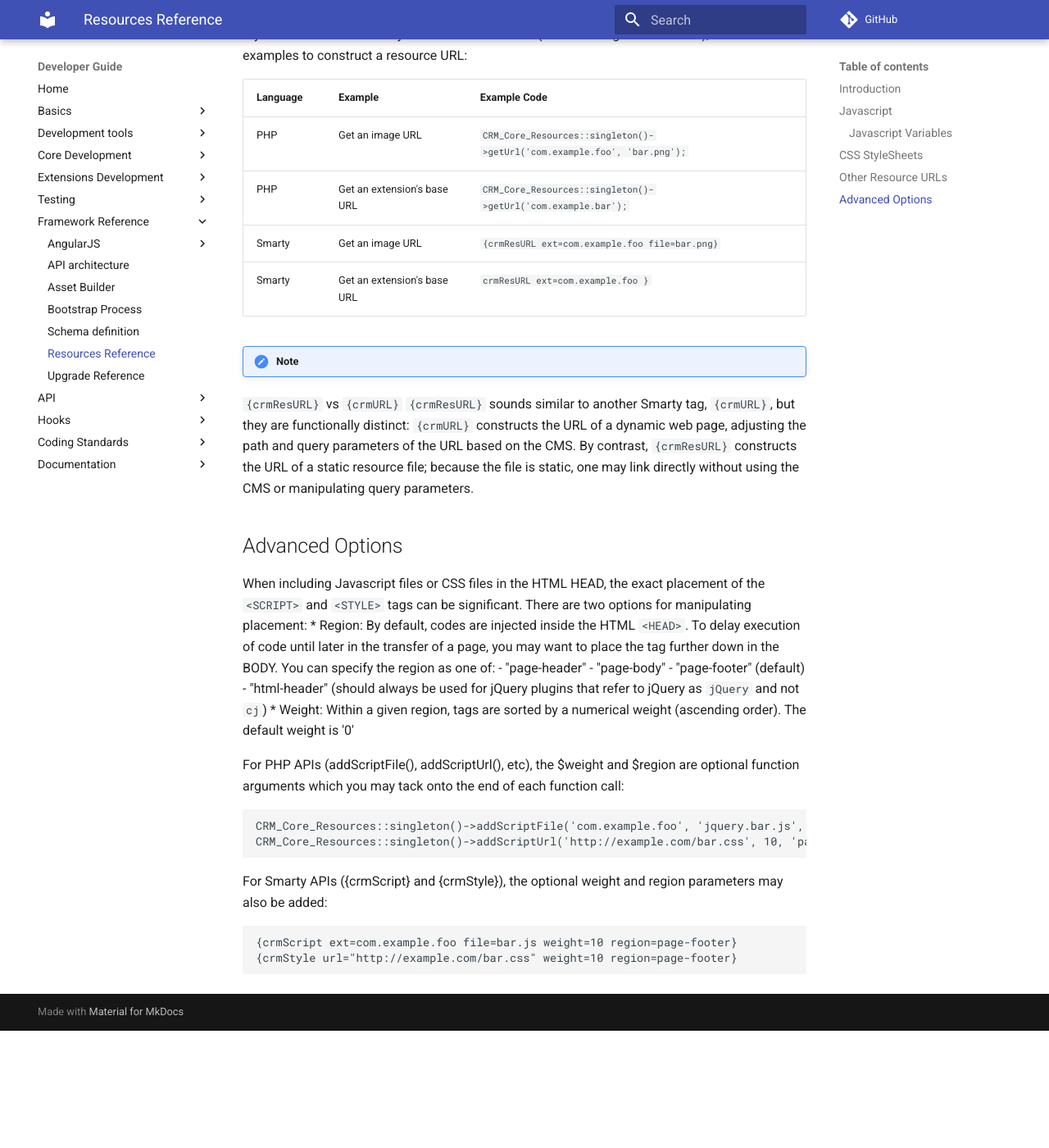
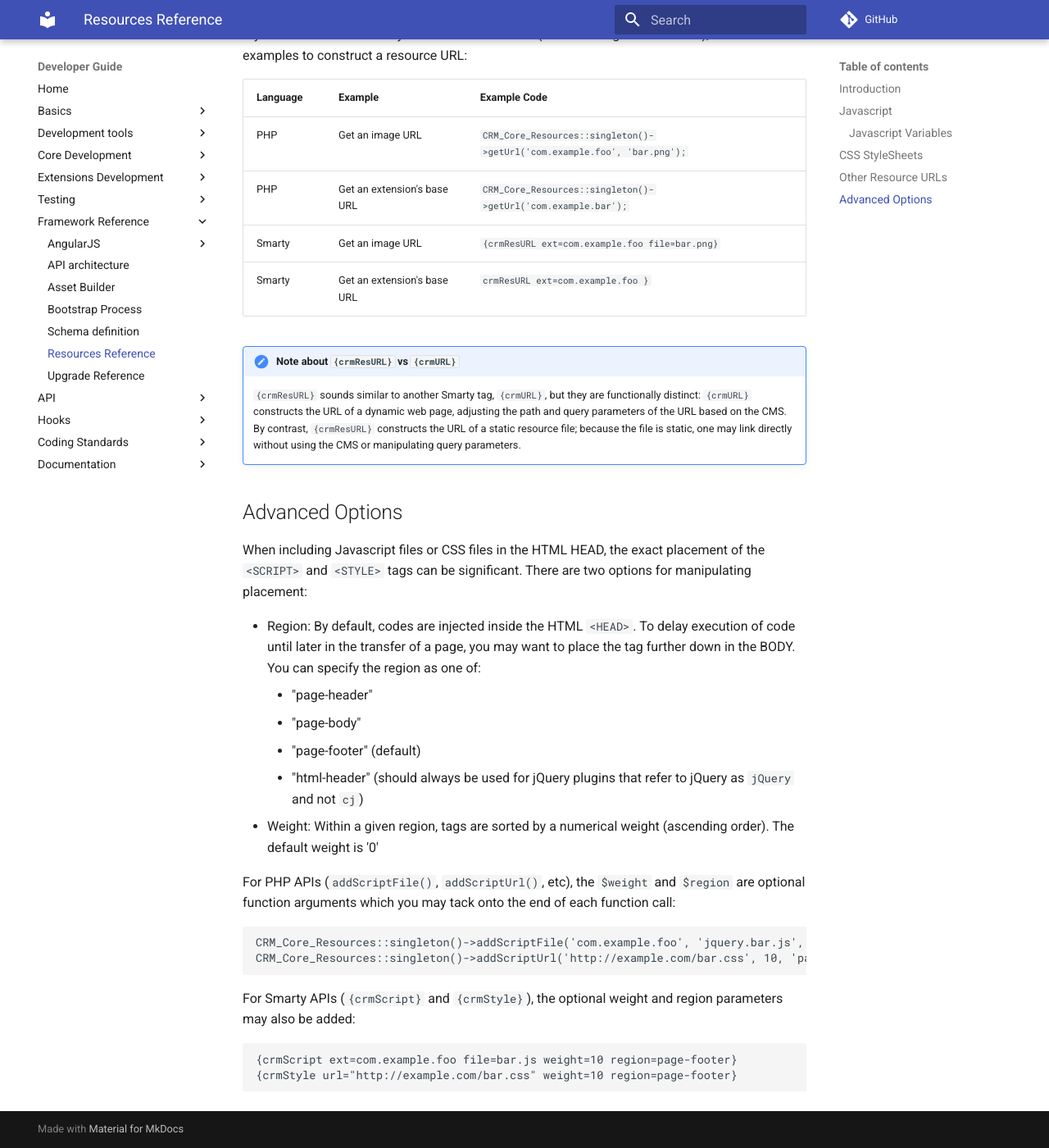
Before and after one commit to civicrm/civicrm-dev-docs, an MkDocs documentation site: the page built from docs/framework/resources.md, in a window 1280 px wide and 1400 px high, scrolled down 2231 px. Shown: the whole window at 82% size. Built offline with MkDocs 1.6.1 and Material for MkDocs 9.7.7, drawn with Linux system fonts in a browser that asks for light colours; comment, search, counter and statistics services are not loaded; old or Windows-style settings are respelled for this version of MkDocs; before the commit the page ends 3488 px from its top, so only the background shows below that.

Commit message:
Markdown cleanup

````diff
--- a/docs/framework/resources.md
+++ b/docs/framework/resources.md
@@ -13,7 +13,7 @@ The *resources* subsystem supports loading Javascript code, CSS code, or image d
     The following examples assume that you wish to use resources provided by the extension `com.example.foo`. To use resources from your own extension, substitute appropriately. To use files provided by CiviCRM core, use the placeholder `civicrm`.
 
 !!! note "Resources and CMS Plugins"
-    If you are working outside CiviCRM Core or native extensions, you can still use `CRM_Core_Resources`, but you will need to ensure that CiviCRM is bootsrapped. See also: [Bootstraping guide](/framework/bootstrap/).
+    If you are working outside CiviCRM Core or native extensions, you can still use `CRM_Core_Resources`, but you will need to ensure that CiviCRM is bootsrapped. See also: [Bootstraping guide](/framework/bootstrap.md).
 
 ## Javascript
 
@@ -35,12 +35,13 @@ If you need to export runtime data for use with JavaScript, then you can registe
 // On the server:
 CRM_Core_Resources::singleton()->addVars('myNamespace', array('foo' => 'bar'));
 ```
+
 ```javascript
 // In your js file:
 CRM.alert(CRM.vars.myNamespace.foo); // Alerts "bar"
 ```
 
-More infomation can be found in the [Javascript reference](/standards/javascript).
+More infomation can be found in the [Javascript reference](/standards/javascript.md).
 
 ## CSS StyleSheets
 
@@ -63,27 +64,29 @@ PHP | Get an extension's base URL | `CRM_Core_Resources::singleton()->getUrl('co
 Smarty | Get an image URL | `{crmResURL ext=com.example.foo file=bar.png}` |
 Smarty | Get an extension's base URL | `crmResURL ext=com.example.foo }` |
 
-!!!note
-`{crmResURL}` vs `{crmURL}`
-`{crmResURL}` sounds similar to another Smarty tag, `{crmURL}`, but they are functionally distinct: `{crmURL}` constructs the URL of a dynamic web page, adjusting the path and query parameters of the URL based on the CMS. By contrast, `{crmResURL}` constructs the URL of a static resource file; because the file is static, one may link directly without using the CMS or manipulating query parameters.
+!!! note "Note about `{crmResURL}` vs `{crmURL}`"
+    `{crmResURL}` sounds similar to another Smarty tag, `{crmURL}`, but they are functionally distinct: `{crmURL}` constructs the URL of a dynamic web page, adjusting the path and query parameters of the URL based on the CMS. By contrast, `{crmResURL}` constructs the URL of a static resource file; because the file is static, one may link directly without using the CMS or manipulating query parameters.
 
 ## Advanced Options
 
 When including Javascript files or CSS files in the HTML HEAD, the exact placement of the `<SCRIPT>` and `<STYLE>` tags can be significant. There are two options for manipulating placement:
+
 * Region: By default, codes are injected inside the HTML `<HEAD>`. To delay execution of code until later in the transfer of a page, you may want to place the tag further down in the BODY. You can specify the region as one of:
-  - "page-header"
-  - "page-body"
-  - "page-footer" (default)
-  - "html-header" (should always be used for jQuery plugins that refer to jQuery as `jQuery` and not `cj`)
+    * "page-header"
+    * "page-body"
+    * "page-footer" (default)
+    * "html-header" (should always be used for jQuery plugins that refer to jQuery as `jQuery` and not `cj`)
 * Weight: Within a given region, tags are sorted by a numerical weight (ascending order). The default weight is '0'
 
-For PHP APIs (addScriptFile(), addScriptUrl(), etc), the $weight and $region are optional function arguments which you may tack onto the end of each function call:
+For PHP APIs (`addScriptFile()`, `addScriptUrl()`, etc), the `$weight` and `$region` are optional function arguments which you may tack onto the end of each function call:
 
 ```php
 CRM_Core_Resources::singleton()->addScriptFile('com.example.foo', 'jquery.bar.js', 10, 'html-header');
 CRM_Core_Resources::singleton()->addScriptUrl('http://example.com/bar.css', 10, 'page-header');
 ```
-For Smarty APIs ({crmScript} and {crmStyle}), the optional weight and region parameters may also be added:
+
+For Smarty APIs (`{crmScript}` and `{crmStyle}`), the optional weight and region parameters may also be added:
+
 ```
 {crmScript ext=com.example.foo file=bar.js weight=10 region=page-footer}
 {crmStyle url="http://example.com/bar.css" weight=10 region=page-footer}
````
